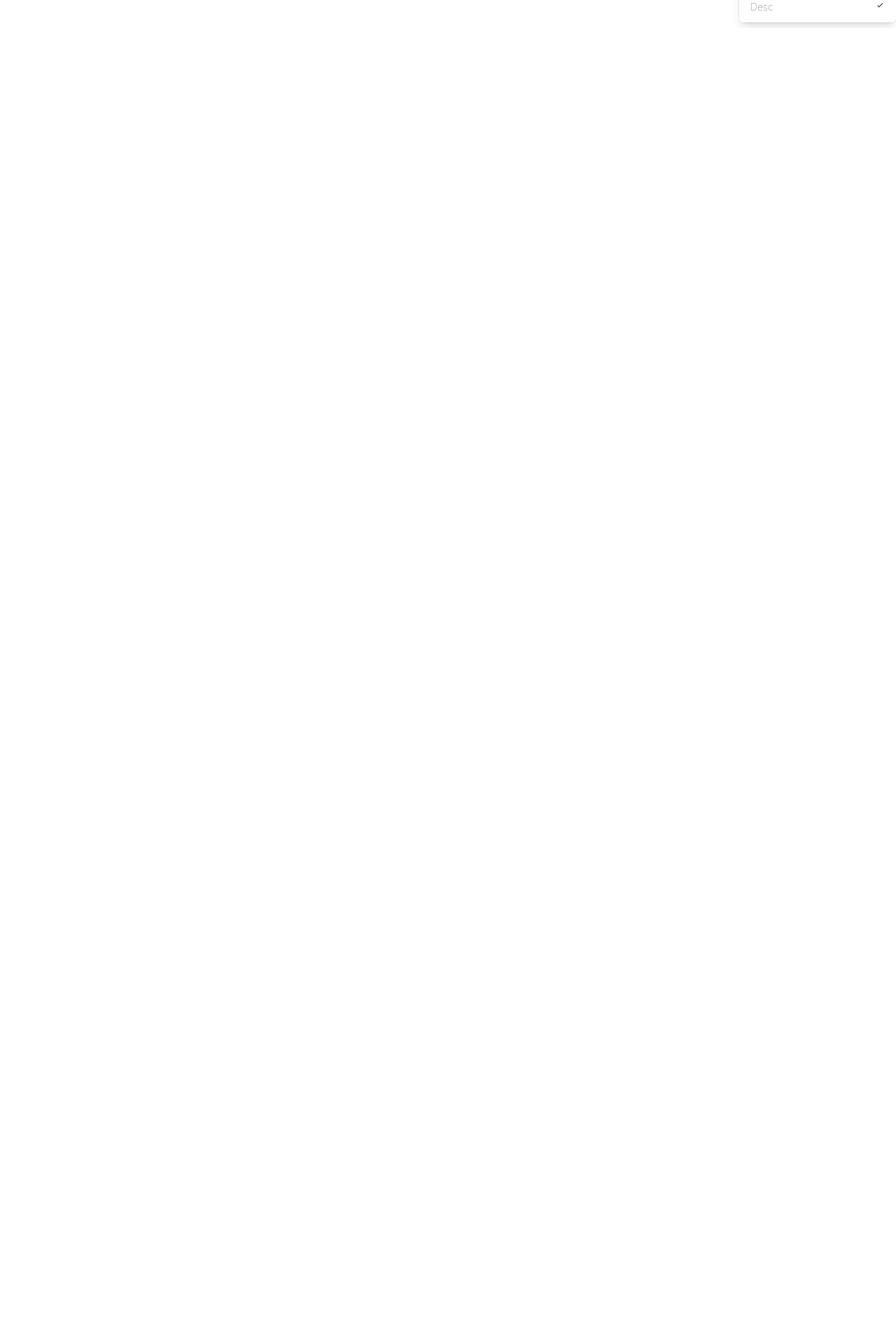
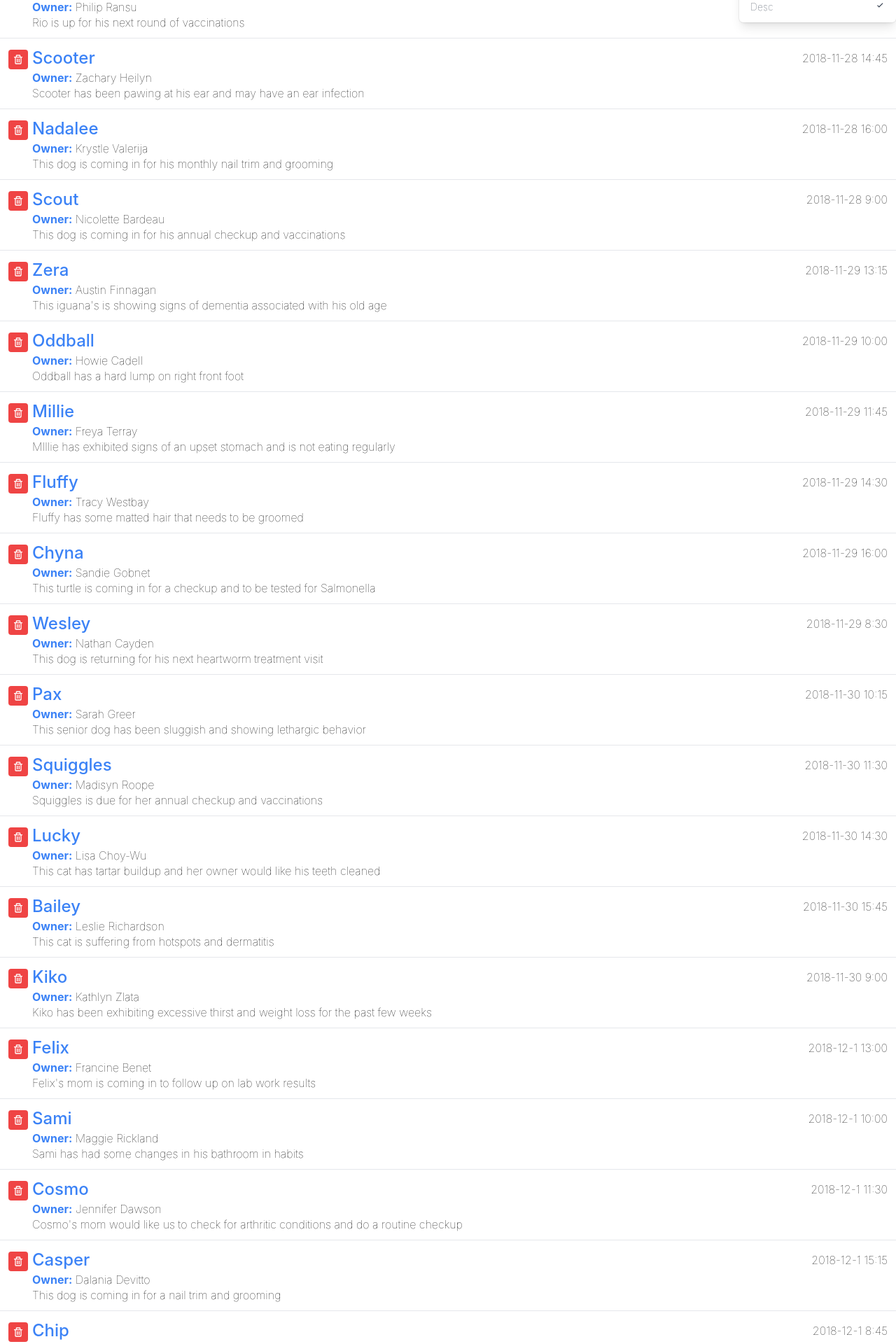
Before and after one commit to egor-shev/react-appointment-app, a React (Create React App) app in the folder react-appointment-app/: page / in a window 1280 px wide. Shown: the part 760-2680 px from the top of the page at 70% size. Before the commit the page ends 800 px from the top, so only its background shows below. Built offline with nearby package versions, Linux system fonts and the light colour scheme.

Commit message:
add mock data and populate the page

```diff
--- a/react-appointment-app/src/App.js
+++ b/react-appointment-app/src/App.js
@@ -1,6 +1,7 @@
-import { BiCalendar } from "react-icons/bi"
+import { BiCalendar, BiTrash } from "react-icons/bi"
 import Search from "./components/Search"
 import AddAppointment from "./components/AddAppointment"
+import appointmentList from "./data.json"
 
 function App() {
   return (
@@ -9,6 +10,24 @@
         <BiCalendar className="inline-block text-red-400 align-top" />Your Appointments</h1>
       <AddAppointment />
       <Search />
+
+      <ul className="divide-y divide-gray-200">
+        {appointmentList.map(appointment => (
+          <li className="px-3 py-3 flex items-start">
+            <button type="button"
+              className="p-1.5 mr-1.5 mt-1 rounded text-white bg-red-500 hover:bg-yellow-700 focus:outline-none focus:ring-2 focus:ring-offset-2 focus:ring-blue-500">
+              <BiTrash /></button>
+            <div className="flex-grow">
+              <div className="flex items-center">
+                <span className="flex-none font-medium text-2xl text-blue-500">{appointment.petName}</span>
+                <span className="flex-grow text-right">{appointment.aptDate}</span>
+              </div>
+              <div><b className="font-bold text-blue-500">Owner:</b> {appointment.ownerName}</div>
+              <div className="leading-tight">{appointment.aptNotes}</div>
+            </div>
+          </li>
+        ))}
+      </ul>
     </div>
   );
 }
--- /dev/null
+++ b/react-appointment-app/src/data.json
@@ -0,0 +1,177 @@
+[
+    {
+        "id": "0",
+        "petName": "Pepe",
+        "ownerName": "Reggie Tupp",
+        "aptNotes": "It's time for this rabbit's post spaying surgery checkup",
+        "aptDate": "2018-11-28 13:30"
+    },
+    {
+        "id": "1",
+        "petName": "Rio",
+        "ownerName": "Philip Ransu",
+        "aptNotes": "Rio is up for his next round of vaccinations",
+        "aptDate": "2018-11-28 10:15"
+    },
+    {
+        "id": "2",
+        "petName": "Scooter",
+        "ownerName": "Zachary Heilyn",
+        "aptNotes": "Scooter has been pawing at his ear and may have an ear infection",
+        "aptDate": "2018-11-28 14:45"
+    },
+    {
+        "id": "3",
+        "petName": "Nadalee",
+        "ownerName": "Krystle Valerija",
+        "aptNotes": "This dog is coming in for his monthly nail trim and grooming",
+        "aptDate": "2018-11-28 16:00"
+    },
+    {
+        "id": "4",
+        "petName": "Scout",
+        "ownerName": "Nicolette Bardeau",
+        "aptNotes": "This dog is coming in for his annual checkup and vaccinations",
+        "aptDate": "2018-11-28 9:00"
+    },
+    {
+        "id": "5",
+        "petName": "Zera",
+        "ownerName": "Austin Finnagan",
+        "aptNotes": "This iguana's is showing signs of dementia associated with his old age",
+        "aptDate": "2018-11-29 13:15"
+    },
+    {
+        "id": "6",
+        "petName": "Oddball",
+        "ownerName": "Howie Cadell",
+        "aptNotes": "Oddball has a hard lump on right front foot",
+        "aptDate": "2018-11-29 10:00"
+    },
+    {
+        "id": "7",
+        "petName": "Millie",
+        "ownerName": "Freya Terray",
+        "aptNotes": "MIllie has exhibited signs of an upset stomach and is not eating regularly",
+        "aptDate": "2018-11-29 11:45"
+    },
+    {
+        "id": "8",
+        "petName": "Fluffy",
+        "ownerName": "Tracy Westbay",
+        "aptNotes": "Fluffy has some matted hair that needs to be groomed",
+        "aptDate": "2018-11-29 14:30"
+    },
+    {
+        "id": "9",
+        "petName": "Chyna",
+        "ownerName": "Sandie Gobnet",
+        "aptNotes": "This turtle is coming in for a checkup and to be tested for Salmonella",
+        "aptDate": "2018-11-29 16:00"
+    },
+    {
+        "id": "10",
+        "petName": "Wesley",
+        "ownerName": "Nathan Cayden",
+        "aptNotes": "This dog is returning for his next heartworm treatment visit",
+        "aptDate": "2018-11-29 8:30"
+    },
+    {
+        "id": "11",
+        "petName": "Pax",
+        "ownerName": "Sarah Greer",
+        "aptNotes": "This senior dog has been sluggish and showing lethargic behavior",
+        "aptDate": "2018-11-30 10:15"
+    },
+    {
+        "id": "12",
+        "petName": "Squiggles",
+        "ownerName": "Madisyn Roope",
+        "aptNotes": "Squiggles is due for her annual checkup and vaccinations",
+        "aptDate": "2018-11-30 11:30"
+    },
+    {
+        "id": "13",
+        "petName": "Lucky",
+        "ownerName": "Lisa Choy-Wu",
+        "aptNotes": "This cat has tartar buildup and her owner would like his teeth cleaned",
+        "aptDate": "2018-11-30 14:30"
+    },
+    {
+        "id": "14",
+        "petName": "Bailey",
+        "ownerName": "Leslie Richardson",
+        "aptNotes": "This cat is suffering from hotspots and dermatitis",
+        "aptDate": "2018-11-30 15:45"
+    },
+    {
+        "id": "15",
+        "petName": "Kiko",
+        "ownerName": "Kathlyn Zlata",
+        "aptNotes": "Kiko has been exhibiting excessive thirst and weight loss for the past few weeks",
+        "aptDate": "2018-11-30 9:00"
+    },
+    {
+        "id": "16",
+        "petName": "Felix",
+        "ownerName": "Francine Benet",
+        "aptNotes": "Felix's mom is coming in to follow up on  lab work results",
+        "aptDate": "2018-12-1 13:00"
+    },
+    {
+        "id": "17",
+        "petName": "Sami",
+        "ownerName": "Maggie Rickland",
+        "aptNotes": "Sami has had some changes in his bathroom in habits",
+        "aptDate": "2018-12-1 10:00"
+    },
+    {
+        "id": "18",
+        "petName": "Cosmo",
+        "ownerName": "Jennifer Dawson",
+        "aptNotes": "Cosmo's mom would like us to check for arthritic conditions and do a routine checkup",
+        "aptDate": "2018-12-1 11:30"
+    },
+    {
+        "id": "19",
+        "petName": "Casper",
+        "ownerName": "Dalania Devitto",
+        "aptNotes": "This dog is coming in for a nail trim and grooming",
+        "aptDate": "2018-12-1 15:15"
+    },
+    {
+        "id": "20",
+        "petName": "Chip",
+        "ownerName": "Jason Hemlock",
+        "aptNotes": "This fish has a spotty white patch developing on his back ",
+        "aptDate": "2018-12-1 8:45"
+    },
+    {
+        "id": "21",
+        "petName": "Tibbs",
+        "ownerName": "Shad Cayden",
+        "aptNotes": "Tibbs has had an ongoing rash and cold symptoms and we are going to run allergy tests",
+        "aptDate": "2018-12-2 13:30"
+    },
+    {
+        "id": "22",
+        "petName": "Stich",
+        "ownerName": "Dennis Nicholback",
+        "aptNotes": "Stich has been having some stomach issues and is due for his vaccinations",
+        "aptDate": "2018-12-2 10:15"
+    },
+    {
+        "id": "23",
+        "petName": "Shadow",
+        "ownerName": "Audry Topsy",
+        "aptNotes": "This cat has a red swollen eye with a discharge",
+        "aptDate": "2018-12-2 15:00"
+    },
+    {
+        "id": "24",
+        "petName": "Nugget",
+        "ownerName": "Darla Branson",
+        "aptNotes": "This little fish Nugget, has a rash on his stomach area",
+        "aptDate": "2018-12-2 9:00"
+    }
+]
```
